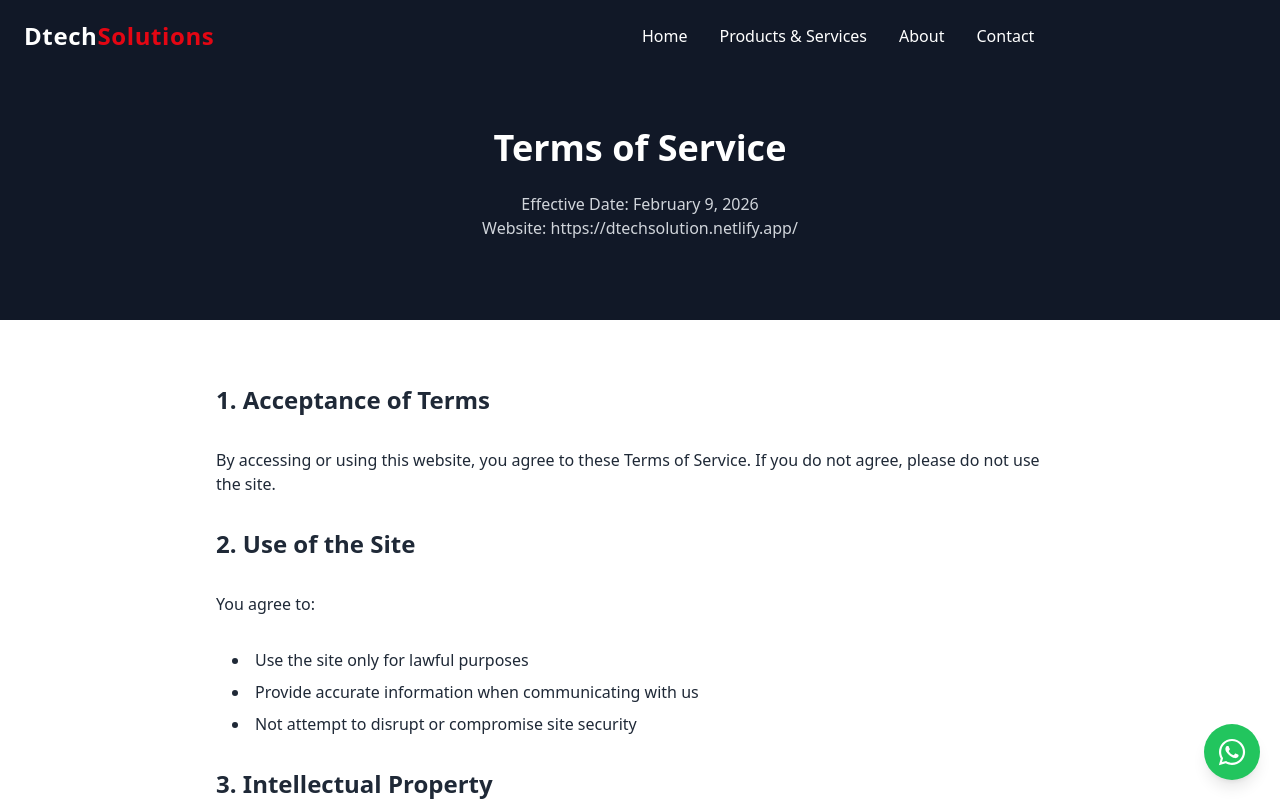
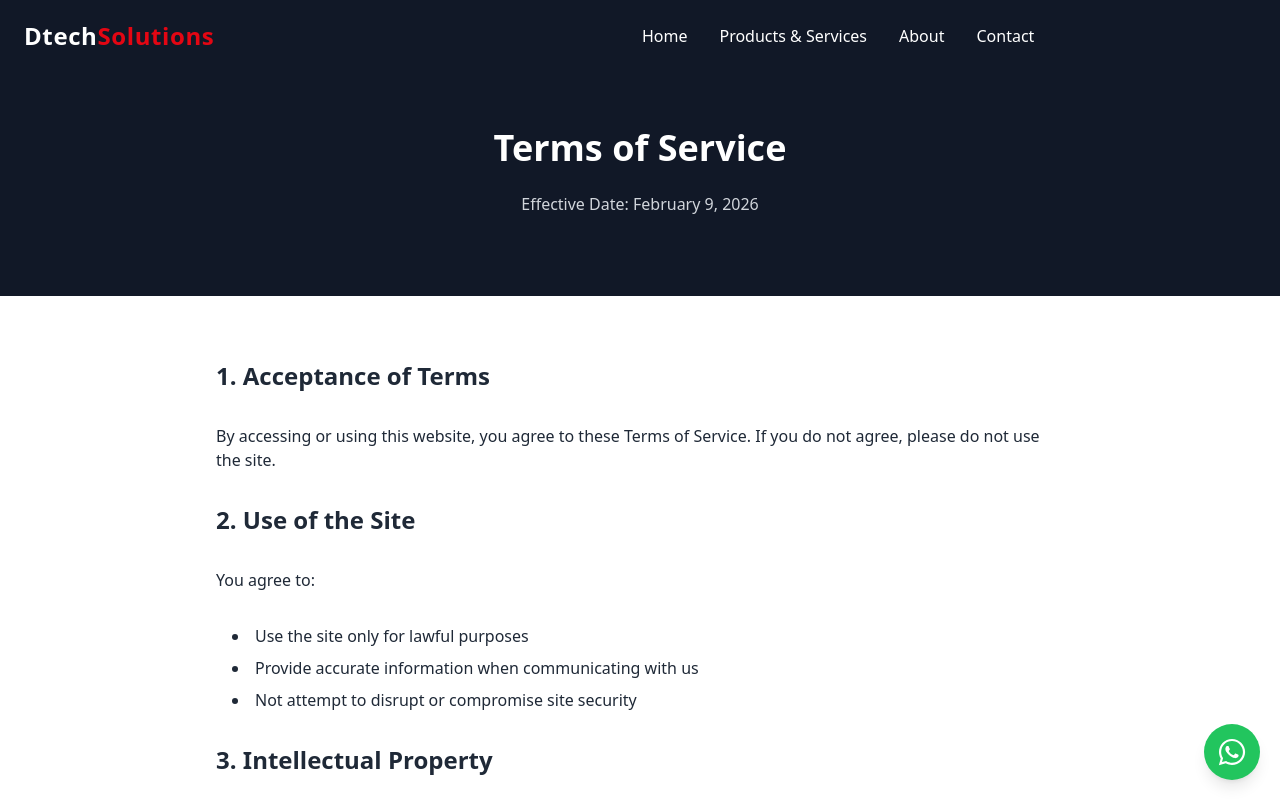
Before and after one commit to VichiniVimarshani/dtech-website, a Next.js app: page /terms-of-service in a window 1280 px wide. Shown: the top 801 px of the page. Built offline with nearby package versions, Linux system fonts and the light colour scheme.

Commit message:
missing changes

```diff
--- a/pages/terms-of-service.js
+++ b/pages/terms-of-service.js
@@ -16,7 +16,6 @@ export default function TermsOfService() {
                 <div className="max-w-4xl mx-auto px-6 text-center">
                     <h1 className="text-4xl font-bold mb-6">Terms of Service</h1>
                     <p className="text-gray-300">Effective Date: February 9, 2026</p>
-                    <p className="text-gray-300">Website: https://dtechsolution.netlify.app/</p>
                 </div>
             </section>
 
```
